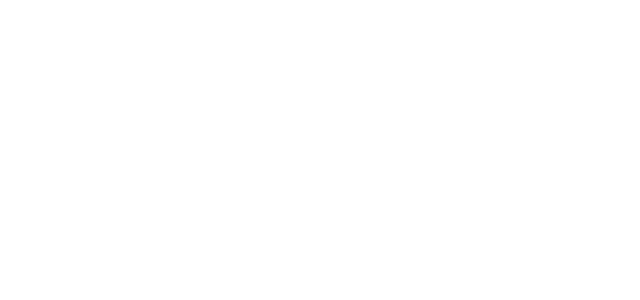
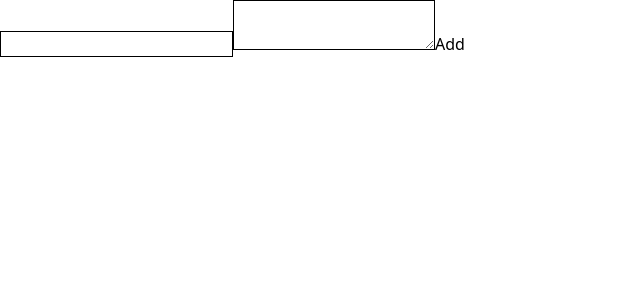
Before and after one commit to deaDKn19ht/ToDo, a Vue app: page / in a window 1280 px wide. Shown: the top 300 px of the page, without its empty margins (0-640 px from the left). Built offline with nearby package versions, Linux system fonts and the light colour scheme.

Commit message:
add AddToDo

```diff
--- a/src/App.vue
+++ b/src/App.vue
@@ -1,9 +1,9 @@
 <script setup>
-
+    import AddToDo_Modal from './components/AddToDo_Modal.vue';
 </script>
 
 <template>
-
+    <AddToDo_Modal />
 </template>
 
 <style scoped>
--- /dev/null
+++ b/src/components/AddToDo_Modal.vue
@@ -0,0 +1,17 @@
+<template>
+    <div>
+        <input type="text" v-model.trim="ToDoStore.task.title">
+        <textarea v-model="ToDoStore.task.comment"></textarea>
+        <button @click="ToDoStore.AddTask">Add</button>
+    </div>
+</template>
+<script setup>
+    import { useToDoStore } from '../store/ToDoStore';
+
+    const ToDoStore = useToDoStore()
+</script>
+<style>
+    input, textarea {
+        border: 1px solid black;
+    }
+</style>
--- a/src/main.js
+++ b/src/main.js
@@ -1,5 +1,6 @@
 import { createApp } from 'vue'
+import { createPinia } from 'pinia'
 import './assets/style.css'
 import App from './App.vue'
 
-createApp(App).mount('#app')
+createApp(App).use(createPinia()).mount('#app')
--- /dev/null
+++ b/src/store/ToDoStore.js
@@ -0,0 +1,27 @@
+import { defineStore } from "pinia";
+import { ref, computed } from 'vue';
+
+export const useToDoStore = defineStore('ToDoStore', () => {
+    const task = ref({
+        title: '',
+        comment: '',
+        id: Date.now(),
+        isDone: false,
+    })
+    const tasks = ref([])
+
+    const AddTask = () => {
+        if(task.value.title.length > 0) {
+          tasks.value.push(task.value);
+            clearTask();
+        }
+    }
+
+    const clearTask = () => {
+        task.value = {title: '', comment: '', id: Date.now()};
+    }
+
+    return {
+        task, tasks, AddTask
+    }
+})
```
